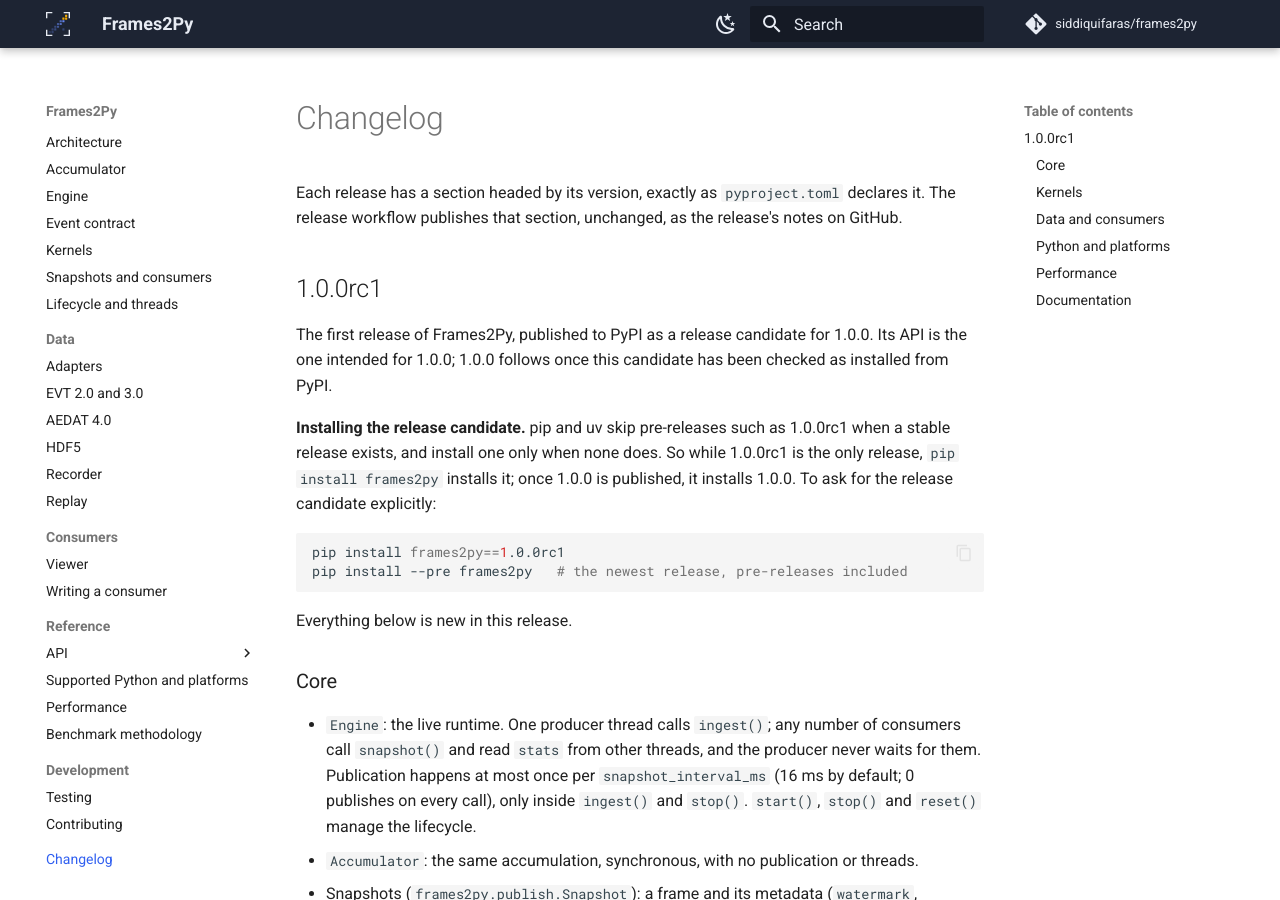
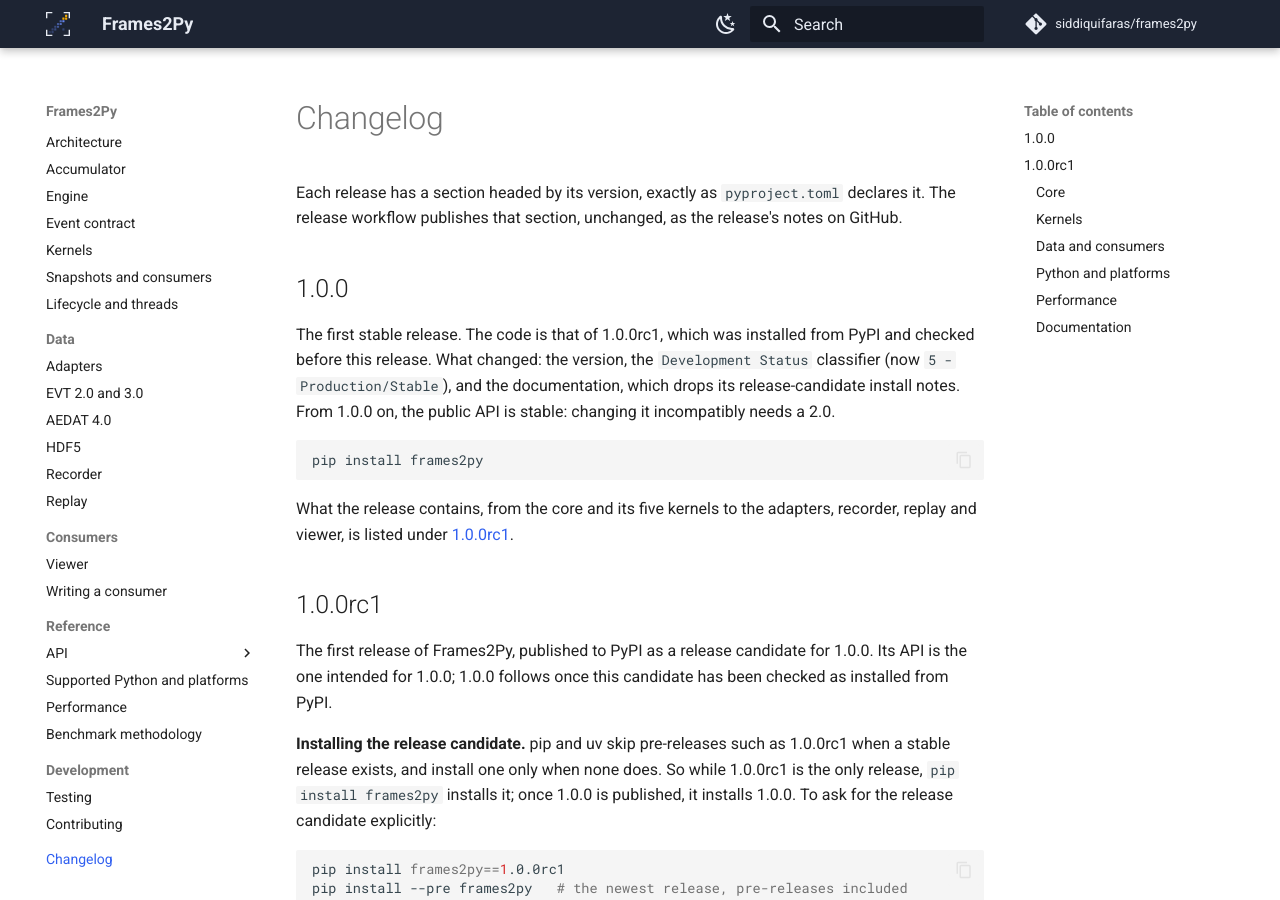
Before and after one commit to siddiquifaras/frames2py, an MkDocs documentation site: the page built from docs/content/changelog.md, in a window 1280 px wide and 900 px high. Built offline with MkDocs 1.6.1 and Material for MkDocs 9.7.7, drawn with Linux system fonts in a browser that asks for light colours; comment, search, counter and statistics services are not loaded.

Commit message:
chore: prepare the 1.0.0 release
Sets the version to 1.0.0 and the Development Status classifier to Production/Stable, adds
the 1.0.0 changelog section, and removes the release-candidate install notes.

````diff
--- a/docs/content/changelog.md
+++ b/docs/content/changelog.md
@@ -8,6 +8,21 @@
 else on the line (for example "## 1.0.0"). Write links as absolute URLs, because the section
 is also the GitHub Release text. The tests fail when pyproject.toml's version has no section.
 -->
+
+## 1.0.0
+
+The first stable release. The code is that of 1.0.0rc1, which was installed from PyPI and
+checked before this release. What changed: the version, the `Development Status` classifier
+(now `5 - Production/Stable`), and the documentation, which drops its release-candidate
+install notes. From 1.0.0 on, the public API is stable: changing it incompatibly needs a 2.0.
+
+```sh
+pip install frames2py
+```
+
+What the release contains, from the core and its five kernels to the adapters, recorder,
+replay and viewer, is listed under
+[1.0.0rc1](https://siddiquifaras.github.io/frames2py/changelog/#100rc1).
 
 ## 1.0.0rc1
 
--- a/pyproject.toml
+++ b/pyproject.toml
@@ -4,7 +4,7 @@
 
 [project]
 name = "frames2py"
-version = "1.0.0rc1"
+version = "1.0.0"
 description = "Decoupled observation of continuously accumulated event-camera state."
 readme = "README.md"
 license = "MIT"
@@ -14,7 +14,7 @@
     { name = "Faras Siddiqui" },
 ]
 classifiers = [
-    "Development Status :: 4 - Beta",
+    "Development Status :: 5 - Production/Stable",
     "Intended Audience :: Developers",
     "Intended Audience :: Science/Research",
     "Operating System :: MacOS",
--- a/src/frames2py/__init__.py
+++ b/src/frames2py/__init__.py
@@ -36,4 +36,4 @@
     "SnapshotMeta",
 ]
 
-__version__ = "1.0.0rc1"
+__version__ = "1.0.0"
````
Also changed, not shown: docs/content/getting-started/installation.md (+1 -12 lines), docs/content/index.md (+3 -3 lines), README.md, 1 other file.
